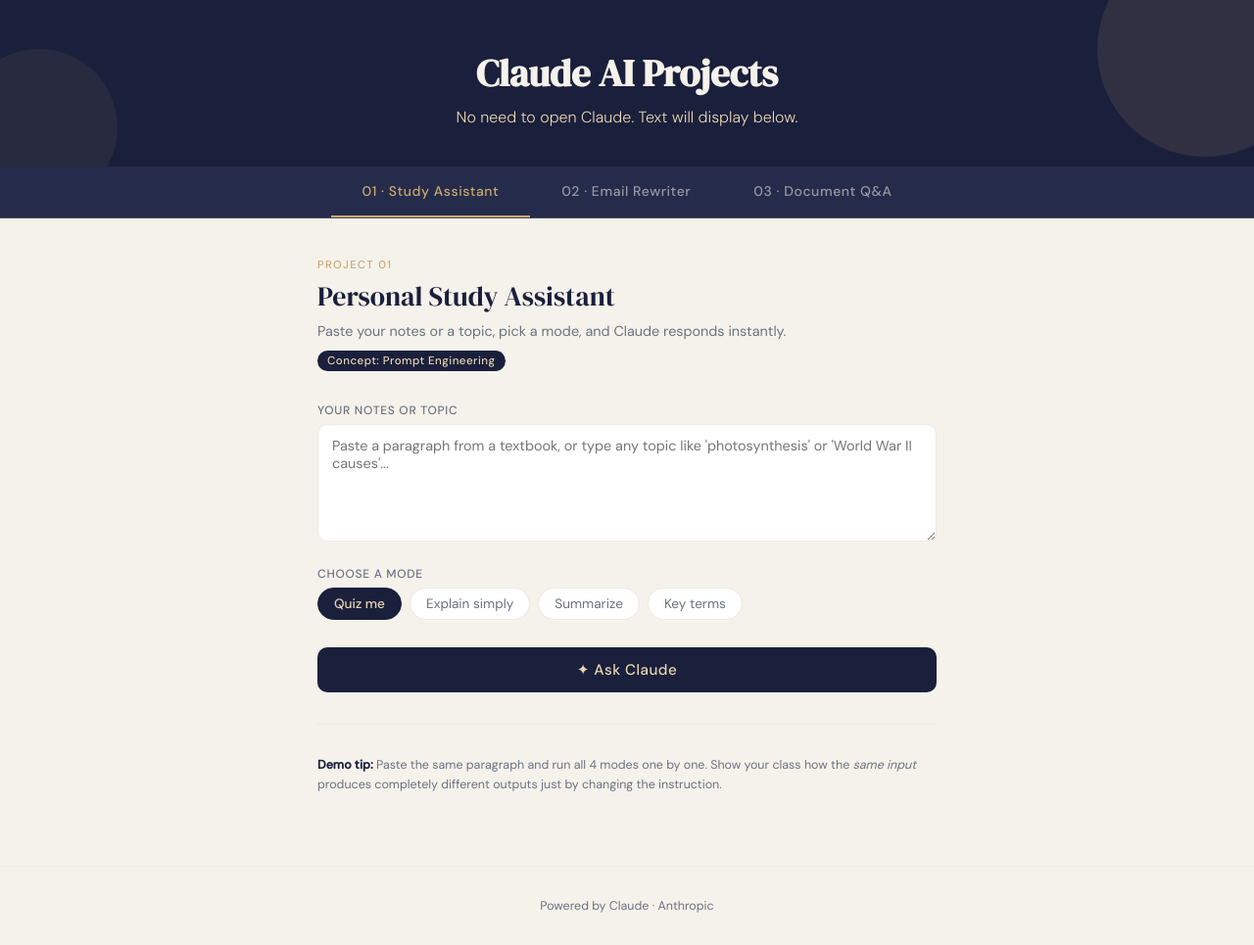
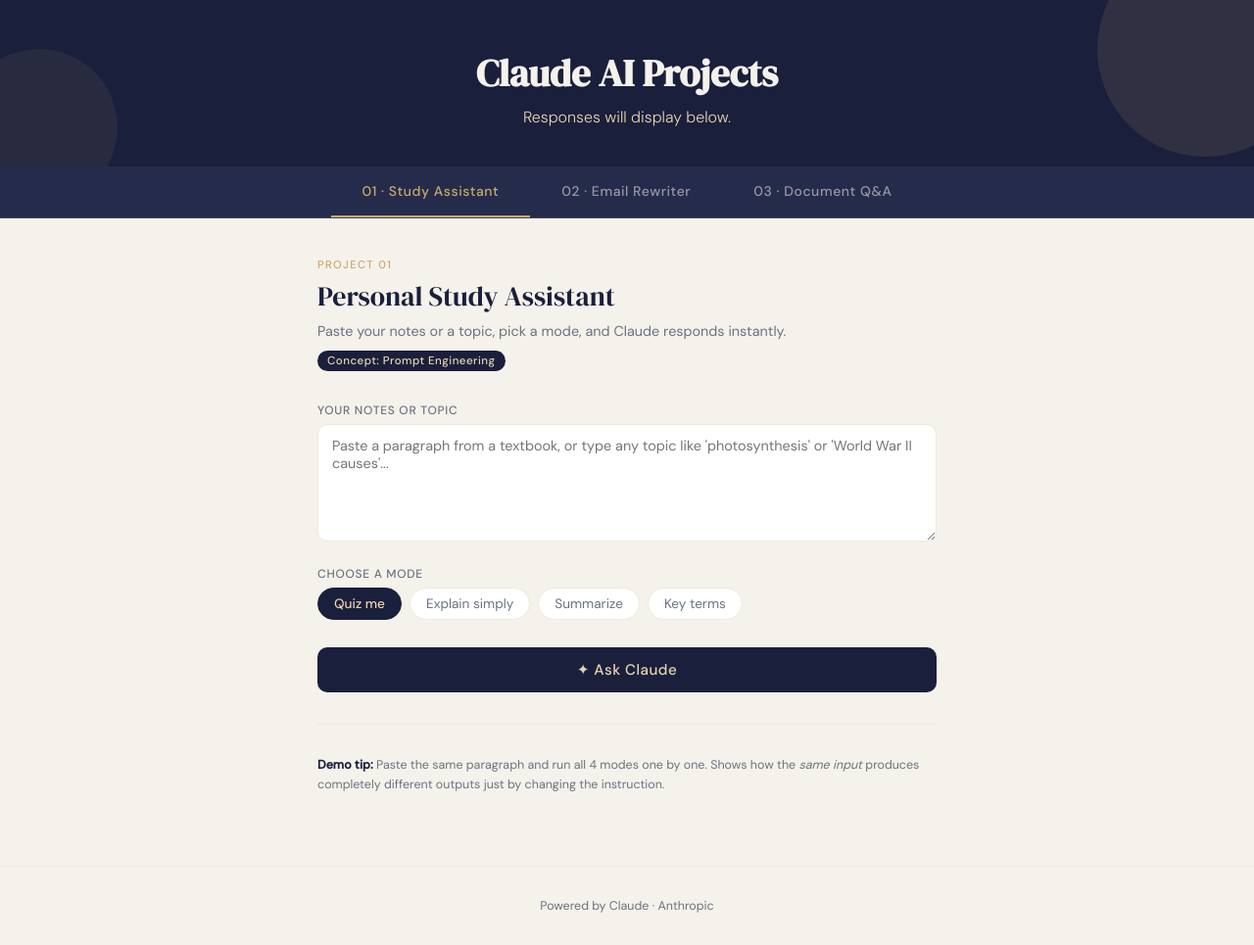
Before and after one commit to redstonetx/claude-projects, a website: page index.html in a window 1280 px wide. Shown: the whole page at 98% size. Drawn offline with Linux system fonts and the light colour scheme.

Commit message:
Update index.html

```diff
--- a/index.html
+++ b/index.html
@@ -62,7 +62,7 @@
 
 <header>
   <h1>Claude AI Projects</h1>
-  <p>No need to open Claude. Text will display below.</p>
+  <p>Responses will display below.</p>
 </header>
 
 <nav class="nav">
@@ -93,7 +93,7 @@
   <button class="submit-btn" id="p1-btn" onclick="askClaude('p1')">✦ Ask Claude</button>
   <div class="result-box" id="p1-result"></div>
   <div class="divider"></div>
-  <div class="demo-tip"><strong style="color:var(--text);">Demo tip:</strong> Paste the same paragraph and run all 4 modes one by one. Show your class how the <em>same input</em> produces completely different outputs just by changing the instruction.</div>
+  <div class="demo-tip"><strong style="color:var(--text);">Demo tip:</strong> Paste the same paragraph and run all 4 modes one by one. Shows how the <em>same input</em> produces completely different outputs just by changing the instruction.</div>
 </div>
 
 <!-- PROJECT 2 -->
```
